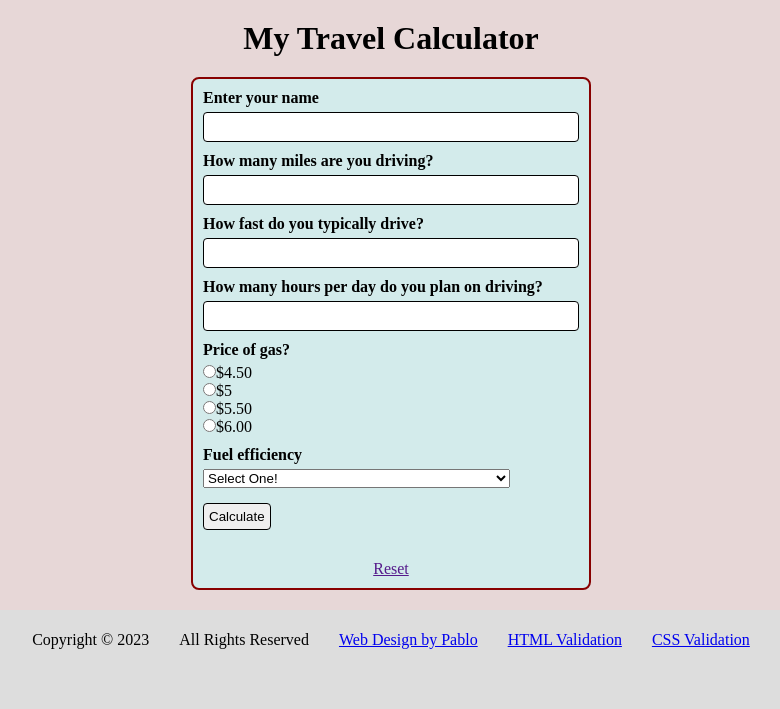
After one commit to pablospanish9/IT261, a PHP site: page /weeks/week5/calculator.php in a window 1280 px wide. The commit adds this page. Shown: the top 709 px of the page, without its empty margins (249-1029 px from the left). Run offline with PHP 8.4, Linux system fonts and the light colour scheme.

Commit message:
calculating form week 5

```diff
--- /dev/null
+++ b/weeks/week5/calculator.php
@@ -0,0 +1,135 @@
+<!DOCTYPE html>
+<html lang="en">
+<head>
+    <meta charset="UTF-8">
+    <meta name="viewport" content="width=device-width, initial-scale=1.0">
+    <title>My Travel Calculator</title>
+    <link href="css/styles.css" type="text/css" rel="stylesheet">
+</head>
+<body>
+    <h1>My Travel Calculator</h1>
+<form action="<?php echo htmlspecialchars($_SERVER['PHP_SELF']);?>" method="post">
+    <fieldset>
+
+        <label>Enter your name</label>
+
+        <input type="text" name="name" value="<?php if (isset($_POST['name'])) echo htmlspecialchars($_POST['name']);?>">
+        <!-- echo $_POST['name']; -->
+
+        <label>How many miles are you driving?</label>
+        <input type="number" name="miles" value="<?php if (isset($_POST['miles'])) echo htmlspecialchars($_POST['miles']);?>">
+
+        <label>How fast do you typically drive?</label>
+        <input type="number" name="speed" value="<?php if (isset($_POST['speed'])) echo htmlspecialchars($_POST['speed']);?>">
+
+        <label>How many hours per day do you plan on driving?</label>
+        <input type="number" name="hours" value="<?php if (isset($_POST['hours'])) echo htmlspecialchars($_POST['hours']);?>">
+
+        <label>Price of gas?</label>
+        <ul>
+    <li>
+        <input type="radio" name="gas_price" value="4.50" <?php if (isset($_POST['gas_price']) && $_POST['gas_price'] == '4.50') echo 'checked="checked"'; ?>>$4.50
+    </li>
+    <li>
+        <input type="radio" name="gas_price" value="5.00" <?php if (isset($_POST['gas_price']) && $_POST['gas_price'] == '5.00') echo 'checked="checked"'; ?>>$5
+    </li>
+    <li>
+        <input type="radio" name="gas_price" value="5.50" <?php if (isset($_POST['gas_price']) && $_POST['gas_price'] == '5.50') echo 'checked="checked"'; ?>>$5.50
+        </li>
+        <li>
+        <input type="radio" name="gas_price" value="5.50" <?php if (isset($_POST['gas_price']) && $_POST['gas_price'] == '6.00') echo 'checked="checked"'; ?>>$6.00
+
+    </li>
+</ul>
+
+       <!-- Time for our radio button that has an
+       additional attribute of VALUE  -->
+<label>Fuel efficiency</label>
+<select name="fuel_efficiency">
+    <option value="" <?php if (isset($_POST['fuel_efficiency']) && $_POST['fuel_efficiency'] == "") echo 'selected="selected"'; ?>>Select One!</option>
+    <option value="18" <?php if (isset($_POST['fuel_efficiency']) && $_POST['fuel_efficiency'] == "18") echo 'selected="selected"'; ?>>Terrible mileage @18 MPG</option>
+    <option value="22" <?php if (isset($_POST['fuel_efficiency']) && $_POST['fuel_efficiency'] == "22") echo 'selected="selected"'; ?>>Acceptable @ 22 MPG</option>
+    <option value="25" <?php if (isset($_POST['fuel_efficiency']) && $_POST['fuel_efficiency'] == "25") echo 'selected="selected"'; ?>>Average,  25 MPG</option>
+    <option value="30" <?php if (isset($_POST['fuel_efficiency']) && $_POST['fuel_efficiency'] == "30") echo 'selected="selected"'; ?>>Good @ 30 MPG</option>
+    <option value="35" <?php if (isset($_POST['fuel_efficiency']) && $_POST['fuel_efficiency'] == "35") echo 'selected="selected"'; ?>>Great @ 35 MPG, you are an ecological master!</option>
+</select>
+
+        <input type="submit" value="Calculate">
+
+        <p><a href=""> Reset</a></p>
+</fieldset>
+</form>
+<?php
+
+// we will start with the server request method
+//then, we will ask ourselves if any fields are empty
+// if fields not empty, we will check if they are set
+if ($_SERVER['REQUEST_METHOD'] == 'POST') {
+
+    if(empty($_POST['name'])) {
+       echo '<p class="error">Please fill out your name!</p>' ;
+    }
+    if(empty($_POST['miles'])) {
+       echo '<p class="error">Please fill out your total driving miles!</p>' ;
+    }
+    if(empty($_POST['speed'])) {
+       echo '<p class="error">Please fill out how fast you will be driving!</p>' ;
+    }
+    if(empty($_POST['hours'])) {
+       echo '<p class="error">Please fill out how many hours per day you would like to drive!</p>' ;
+    }
+    if(empty($_POST['gas_price'])) {
+       echo '<p class="error">Please select your cost of gas!</p>' ;
+    }
+    if(empty($_POST['fuel_efficiency'])) {
+       echo '<p class="error">Please choose your car\'s fuel efficiency!</p>' ;
+    }
+
+    // Calculation logic according to Spock
+    if (isset($_POST['name'],
+    $_POST['miles'],
+    $_POST['speed'],
+    $_POST['hours'],
+    $_POST['gas_price'],
+    $_POST['fuel_efficiency'])) {
+        $name = $_POST['name'];
+        $miles = floatval($_POST['miles']);
+        $speed = floatval($_POST['speed']);
+        $hours = floatval($_POST['hours']);
+        $gas_price = floatval($_POST['gas_price']);
+        $fuel_efficiency = floatval($_POST['fuel_efficiency']);
+
+        if (!empty($name && $miles && $speed && $hours && $gas_price && $fuel_efficiency)) {
+            // Calculations
+            $gallons_needed = $miles / $fuel_efficiency;
+            // $total_cost = ($miles / $fuel_efficiency) * $gas_price;
+            $total_cost = $gallons_needed * $gas_price;
+            $total_hours = $miles / $speed;
+            $total_days = $total_hours / $hours;
+
+            echo '<div class="box">
+            <h2>Hello ' . htmlspecialchars($name) . '
+            </h2><p>You will be travelling a total of <b>' . number_format($total_hours, 2) . ' hours</b>, <br>taking <b>' . number_format($total_days, 2) . ' days</b>.</p>
+            <p>And you will be using <b>' . number_format($gallons_needed, 2) . ' gallons</b> of gas, <br>costing you <b>$' . number_format($total_cost, 2) . ' dollars</b>.</p>
+            </div>';
+} //end if check, and post result box
+ } // end calculations
+}
+?>
+
+    <footer>
+        <ul>
+            <li>Copyright &copy; 2023</li>
+            <li>All Rights Reserved</li>
+            <li><a href="../index.php">Web Design by Pablo</a></li>
+            <li><a id="html-checker" href="#">HTML Validation</a></li>
+            <li><a id="css-checker" href="#">CSS Validation</a></li>
+        </ul>
+
+        <script>
+            document.getElementById("html-checker").setAttribute("href","https://validator.w3.org/nu/?doc=" + location.href);
+            document.getElementById("css-checker").setAttribute("href","https://jigsaw.w3.org/css-validator/validator?uri=" + location.href);
+        </script>
+    </footer>
+</body>
+</html>
--- a/weeks/week5/css/styles.css
+++ b/weeks/week5/css/styles.css
@@ -18,6 +18,7 @@ form {
 
 fieldset {
     border: 2px solid #800;
+    border-radius: 8px;
     padding: 10px;
     background-color: rgb(211, 235, 235);
 }
@@ -36,11 +37,17 @@ input[type=number] {
     display: block;
     margin-bottom: 10px;
     height:30px;
+    padding: 5px;
+    border: 1px solid;
+    border-radius: 4px;
 }
 
 input[type=submit]{
     margin-bottom: 20px;
     width: auto;
+    padding: 5px;
+    border: 1px solid;
+    border-radius: 4px;
 }
 
 select {
@@ -57,6 +64,7 @@ form ul {
     width: 400px;
     padding:10px;
     margin: 10px auto;
+    border-radius: 7px;
 }
 
 /* Typography */
```
Also changed, not shown: weeks/week5/calculator2.php (added, +82 -0 lines), weeks/week5/calculator3.php (added, +135 -0 lines), weeks/week5/calculator4.php (added, +65 -0 lines), weeks/week5/calculator5.php (added, +125 -0 lines), 1 other file.
